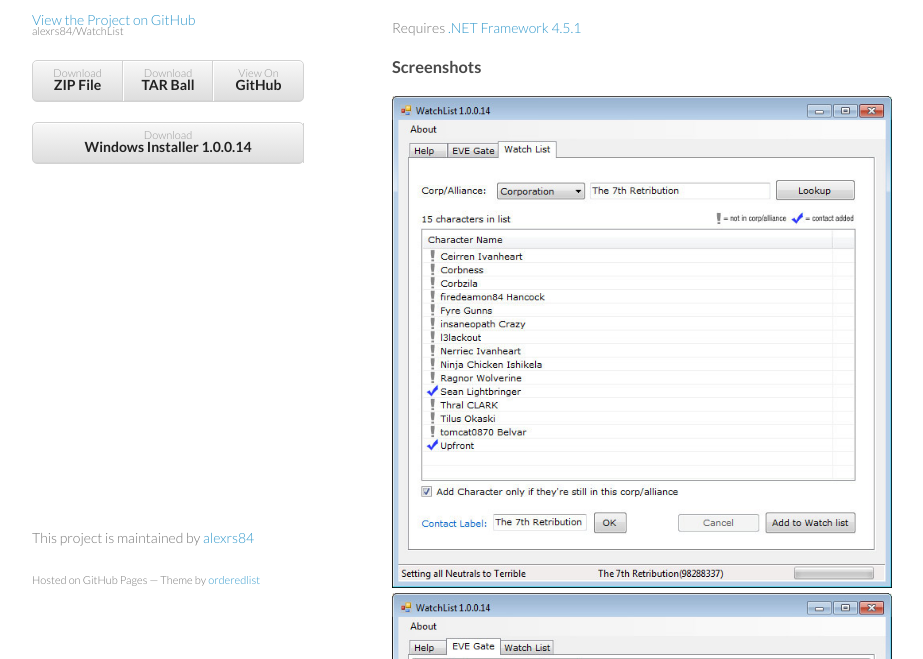
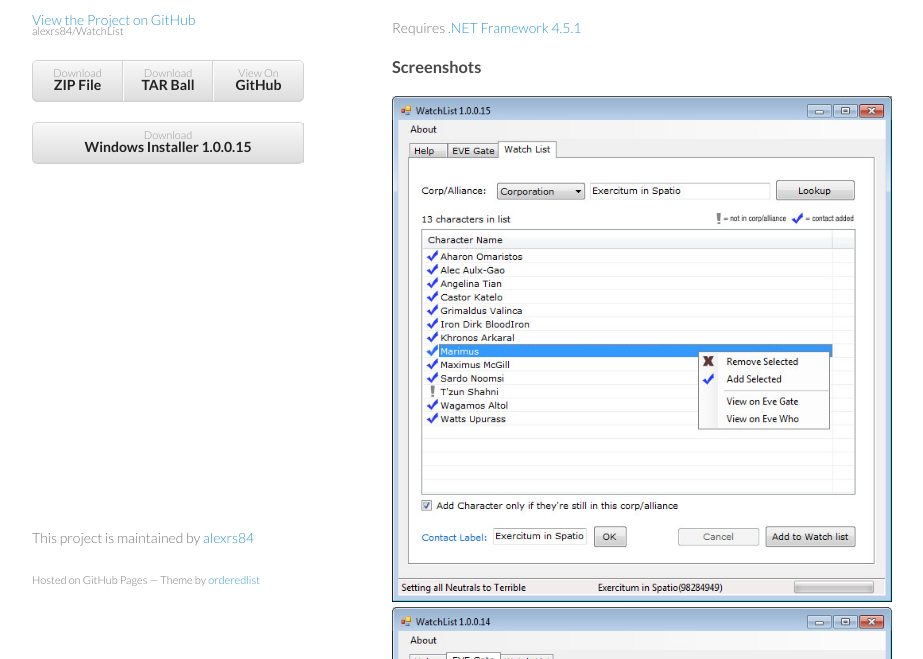
Before and after one commit to trumpet7347/WatchList, a plain HTML site: page index.html in a window 1280 px wide. Shown: the part 141-800 px from the top of the page, without its empty margins (178-1101 px from the left). Drawn offline with Linux system fonts and the light colour scheme.

Commit message:
New Version

```diff
--- a/index.html
+++ b/index.html
@@ -48,7 +48,7 @@
         </ul>
 
         <ul>
-          <li class="full-size"><a target="_blank" id="setup-download" href="https://www.dropbox.com/s/zichp4x45o57dy4/WatchList-1.0.0.14.exe">Download <strong>Windows Installer 1.0.0.14</strong></a></li>
+          <li class="full-size"><a target="_blank" id="setup-download" href="https://www.dropbox.com/s/3y4jg1jmsu6xnvt/WatchList-1.0.0.15.exe">Download <strong>Windows Installer 1.0.0.15</strong></a></li>
         </ul>
 
       </header>
@@ -62,7 +62,7 @@
         <h3>Screenshots</h3>
 
         <center>
-          <img src="Images/WatchList-1.0.0.14.jpg" /> <br />
+          <img src="Images/WatchList-1.0.0.15.jpg" /> <br />
           <img src="Images/WatchList-EG-1.0.0.14.jpg" />
         </center>
 
```
Also changed, not shown: Images/WatchList-1.0.0.15.jpg (added).
